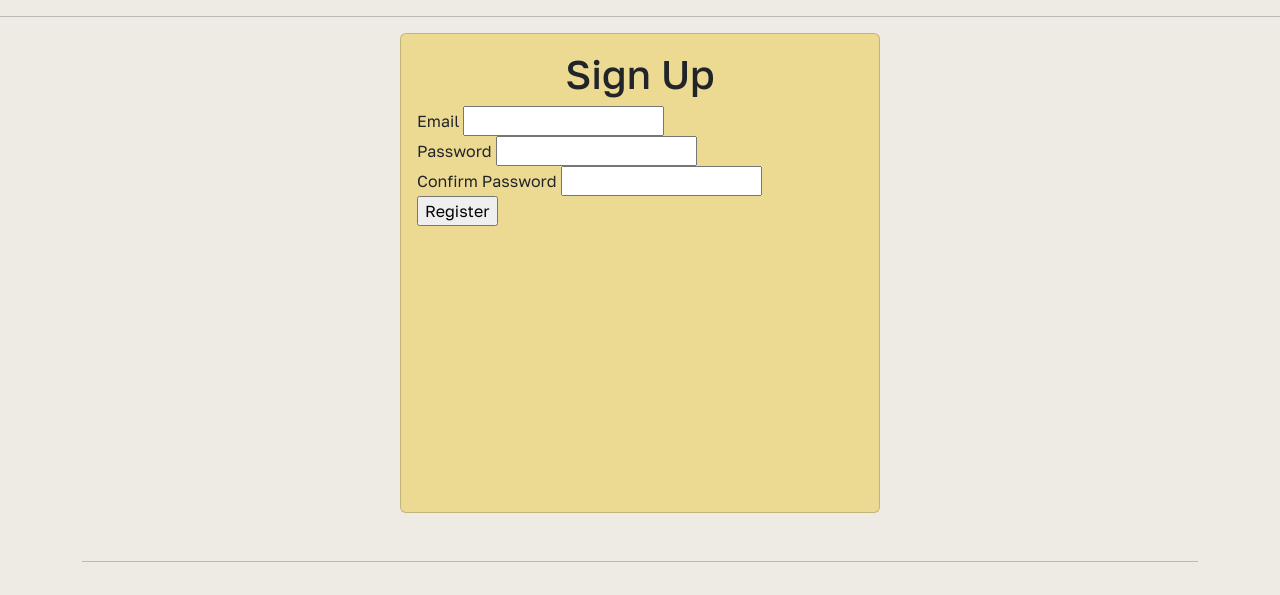
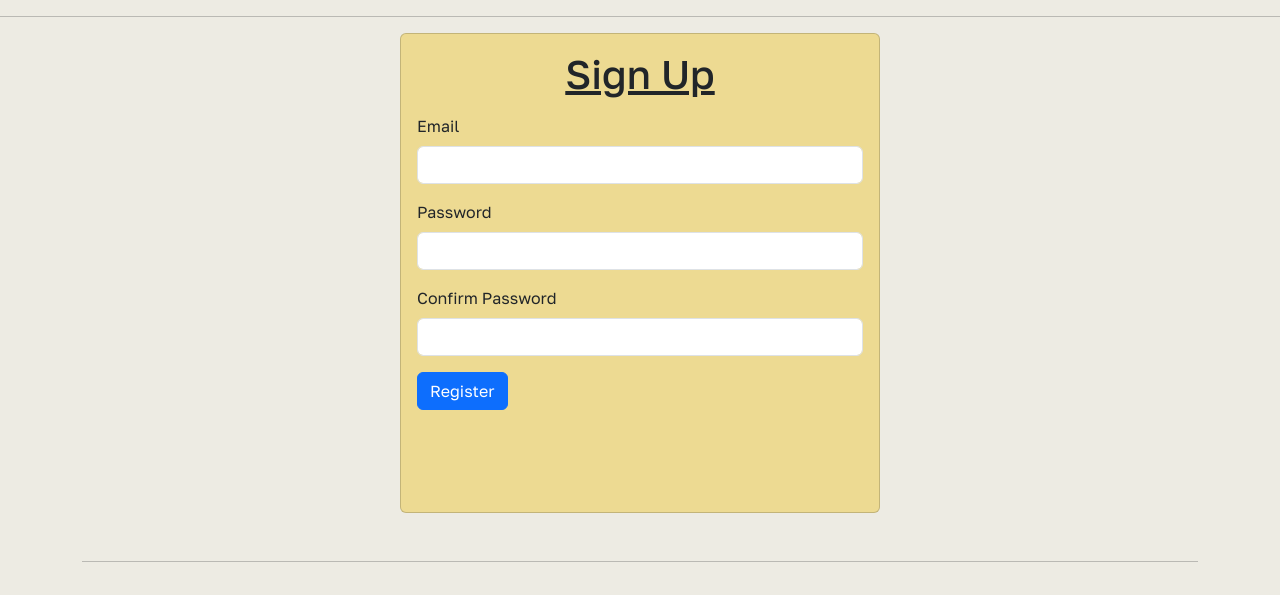
Before and after one commit to EdwinRodger/Wellness-Wizard, a Flask app: page /signup in a window 1280 px wide. Shown: the part 76-671 px from the top of the page. Run offline with Flask 3, Linux system fonts and the light colour scheme; some web fonts are replaced.

Commit message:
updated UI of signin and signup page

```diff
--- a/src/app.py
+++ b/src/app.py
@@ -37,7 +37,7 @@ with app.app_context():
     db.create_all()
 
 class LoginForm(FlaskForm):
-    email = StringField('email', validators=[DataRequired(), Email()])
+    email = StringField('Email', validators=[DataRequired(), Email()])
     password = PasswordField('Password', validators=[DataRequired()])
     submit = SubmitField('Login')
 
--- a/src/templates/signup.html
+++ b/src/templates/signup.html
@@ -5,29 +5,29 @@
 <div class="d-flex justify-content-center">
     <div class="card" style="min-height: 30rem; min-width: 30rem; background-color: #edda92;">
         <div class="card-body vertical-center">
-            <h1 class="card-title text-center">Sign Up</h1>
+            <h1 class="card-title text-center"><u>Sign Up</u></h1>
             <form action="signup" method="post">
                 {{ form.hidden_tag() }}
-                <div class="form-group">
-                    {{ form.email.label }} {{ form.email(size=20) }}
+                <div class="form-group my-3">
+                    {{ form.email.label(class="form-label") }} {{ form.email(size=20, class="form-control") }}
                     {% for error in form.email.errors %}
                     <span class="error">{{ error }}</span>
                     {% endfor %}
                 </div>
-                <div class="form-group">
-                    {{ form.password.label }} {{ form.password(size=20) }}
+                <div class="form-group my-3">
+                    {{ form.password.label(class="form-label") }} {{ form.password(size=20, class="form-control") }}
                     {% for error in form.password.errors %}
                     <span class="error">{{ error }}</span>
                     {% endfor %}
                 </div>
-                <div class="form-group">
-                    {{ form.confirm_password.label }} {{ form.confirm_password(size=20) }}
+                <div class="form-group my-3">
+                    {{ form.confirm_password.label(class="form-label") }} {{ form.confirm_password(size=20, class="form-control") }}
                     {% for error in form.confirm_password.errors %}
                     <span class="error">{{ error }}</span>
                     {% endfor %}
                 </div>
-                <div class="form-group">
-                    {{ form.submit }}
+                <div class="form-group my-3">
+                    {{ form.submit(class="btn btn-primary") }}
                 </div>
             </form>
         </div>
```
Also changed, not shown: src/templates/signin.html (+9 -8 lines).
